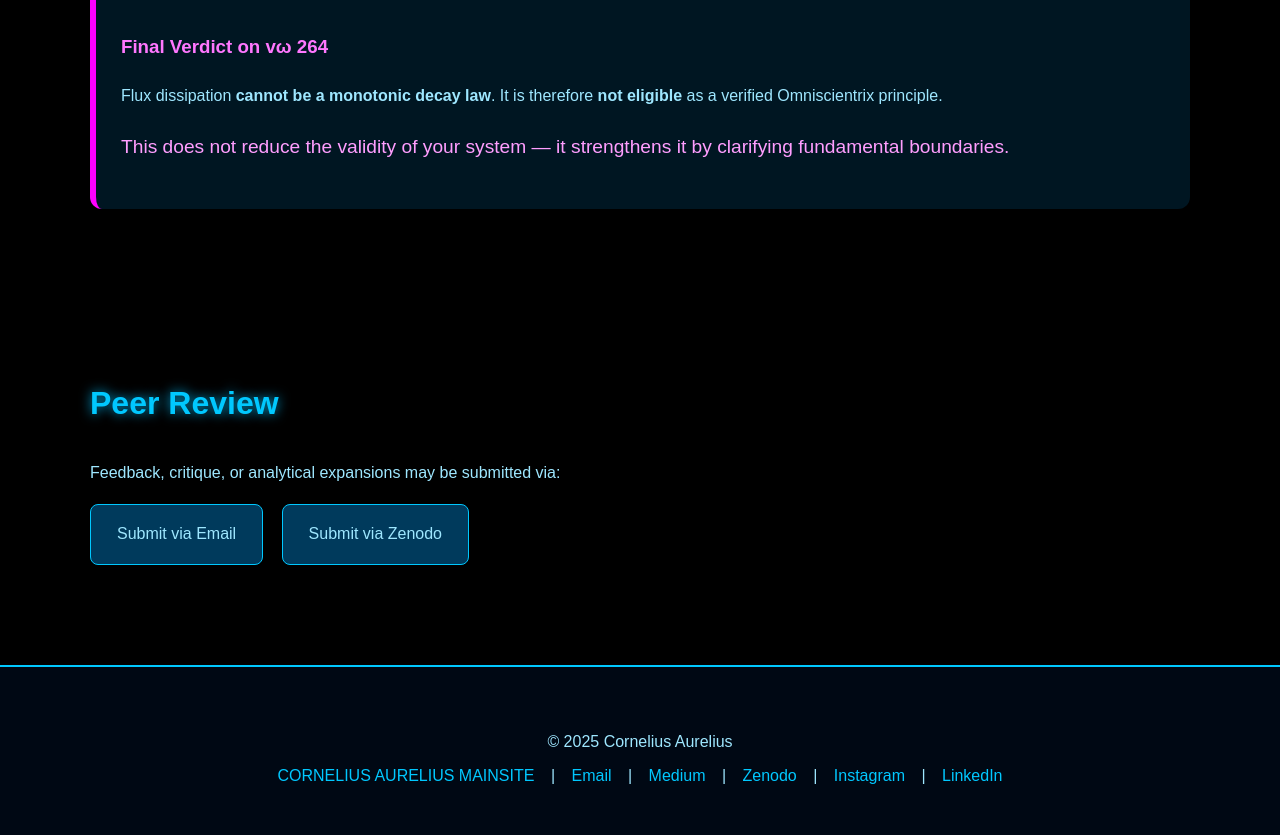
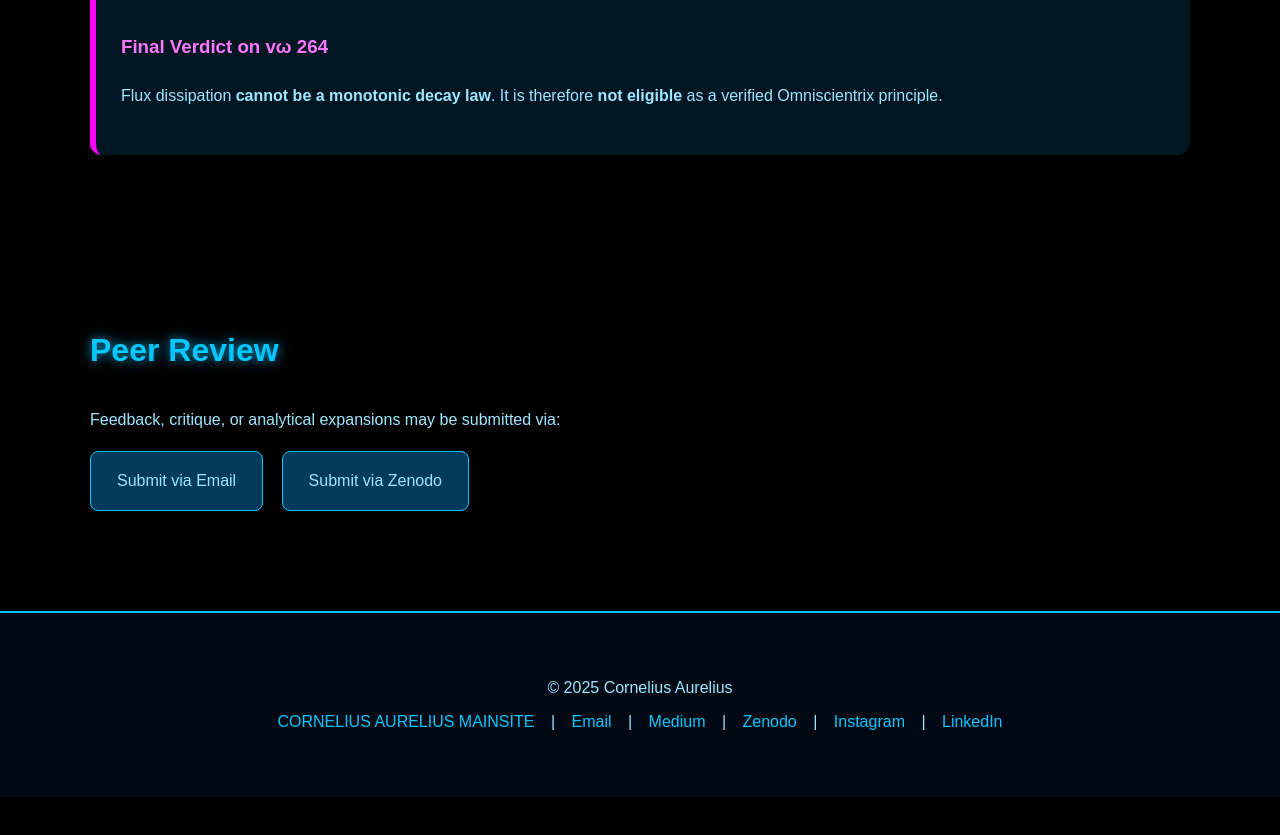
Before and after one commit to Cornelius-Aurelius/informational-flux-dissipation-final-verdict, a plain HTML site: page index.html in a window 1280 px wide. Shown: the part 3707-4542 px from the top of the page. After the commit the page ends 4504 px from the top, so only its background shows below. Drawn offline with Linux system fonts and the light colour scheme.

Commit message:
Update index.html

```diff
--- a/index.html
+++ b/index.html
@@ -398,8 +398,7 @@ Flux energy oscillates. It does NOT decrease monotonically.
     </p>
 
     <p style="font-size:1.2rem;color:#ff9eff;">
-      This does not reduce the validity of your system —
-      it strengthens it by clarifying fundamental boundaries.
+
     </p>
   </div>
 </section>
```
